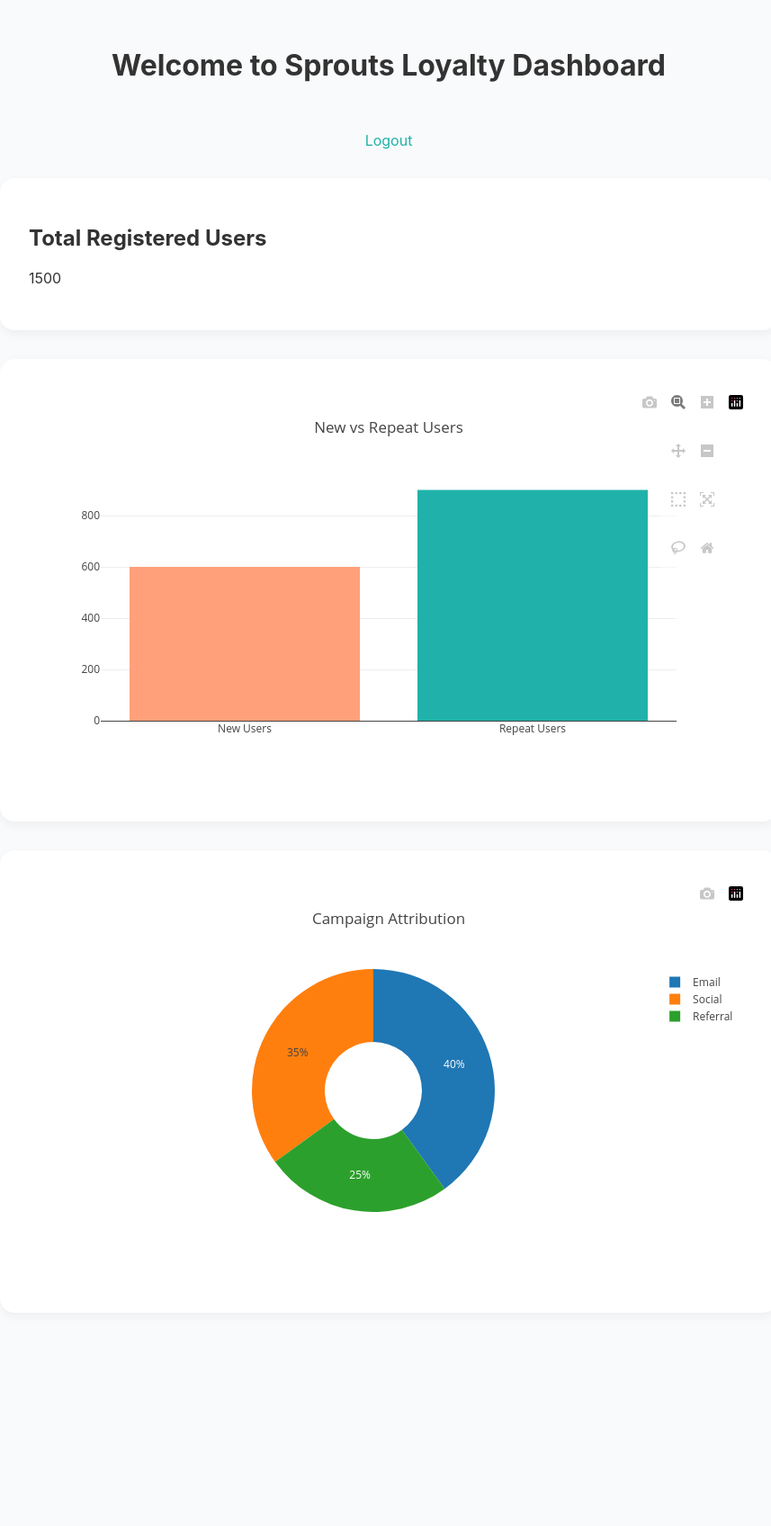
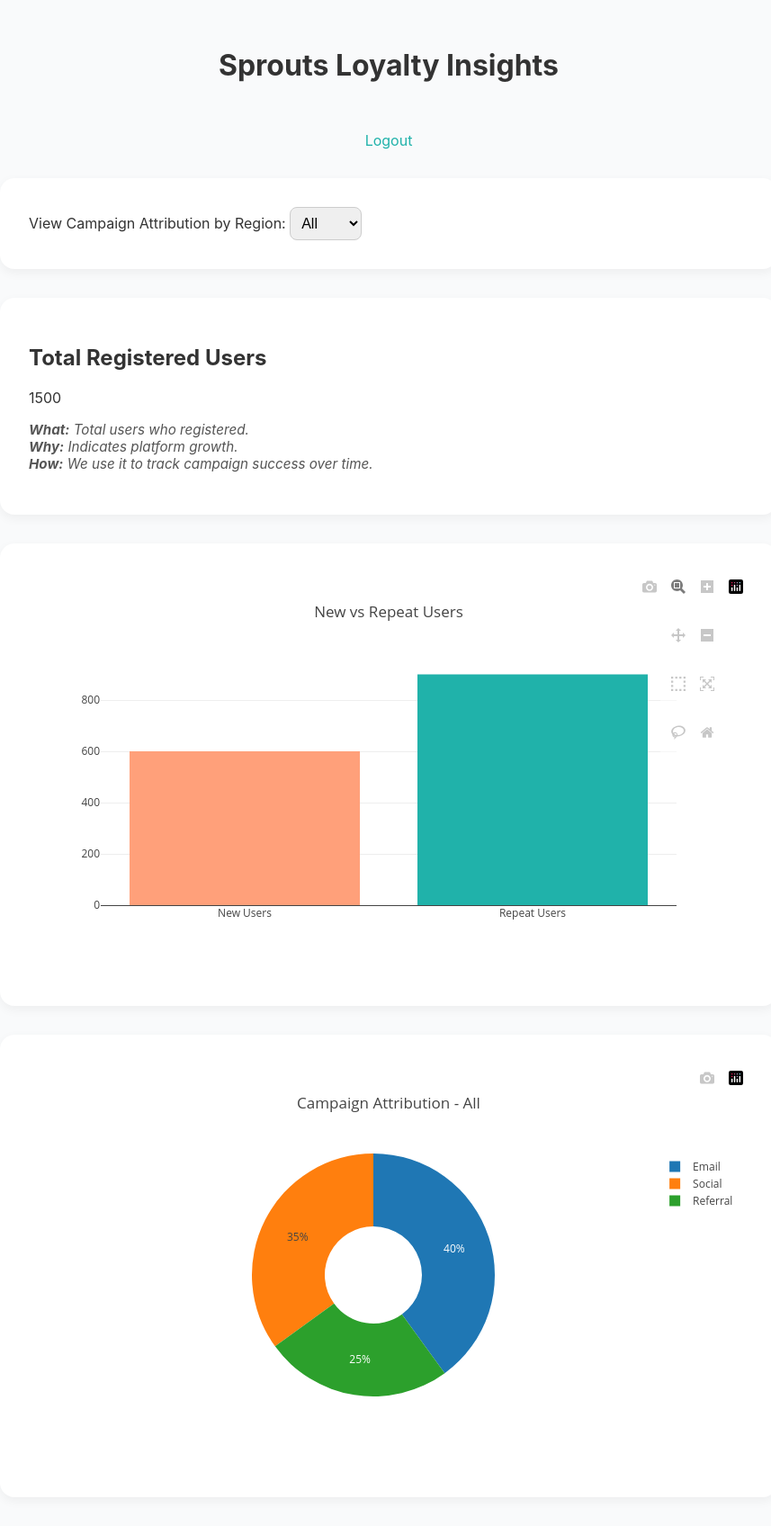
Before and after one commit to laneycs/loyalty-dashboard, a Flask app: page /dashboard in a window 1280 px wide. Shown: the whole page at 90% size, without its empty margins (208-1065 px from the left). Before the commit the page ends 1347 px from the top, so only its background shows below. Run offline with Flask 3, Linux system fonts and the light colour scheme; the visitor is signed in with stand-in values (Sample User, id 1); some libraries are stand-ins or nearby versions.

Commit message:
🖼 Add dashboard and login templates with storytelling and dynamic visualizations

```diff
--- a/templates/dashboard.html
+++ b/templates/dashboard.html
@@ -8,18 +8,33 @@
     <script src="https://cdn.plot.ly/plotly-latest.min.js"></script>
 </head>
 <body>
-    <h1>Welcome to Sprouts Loyalty Dashboard</h1>
+    <h1>Sprouts Loyalty Insights</h1>
     <a href="/logout">Logout</a>
+
+    <div class="card">
+        <label for="location">View Campaign Attribution by Region:</label>
+        <select id="location" onchange="changeLocation()">
+            {% for loc in locations %}
+                <option value="{{ loc }}" {% if loc == selected_location %}selected{% endif %}>{{ loc }}</option>
+            {% endfor %}
+        </select>
+    </div>
 
     <div class="card">
         <h2>Total Registered Users</h2>
         <p>{{ metrics['Total Registered Users'] }}</p>
+        <p class="narrative"><strong>What:</strong> Total users who registered.<br><strong>Why:</strong> Indicates platform growth.<br><strong>How:</strong> We use it to track campaign success over time.</p>
     </div>
 
     <div class="card" id="chart1"></div>
     <div class="card" id="chart2"></div>
 
     <script>
+        function changeLocation() {
+            const loc = document.getElementById('location').value;
+            window.location.href = '/dashboard?location=' + loc;
+        }
+
         Plotly.newPlot('chart1', [{
             x: ['New Users', 'Repeat Users'],
             y: [{{ metrics['Repeat vs New Users']['New'] }}, {{ metrics['Repeat vs New Users']['Repeat'] }}],
@@ -30,12 +45,12 @@
         });
 
         Plotly.newPlot('chart2', [{
-            values: [40, 35, 25],
+            values: {{ location_data }},
             labels: ['Email', 'Social', 'Referral'],
             type: 'pie',
             hole: .4
         }], {
-            title: 'Campaign Attribution',
+            title: 'Campaign Attribution - {{ selected_location }}',
             showlegend: true
         });
     </script>
```
